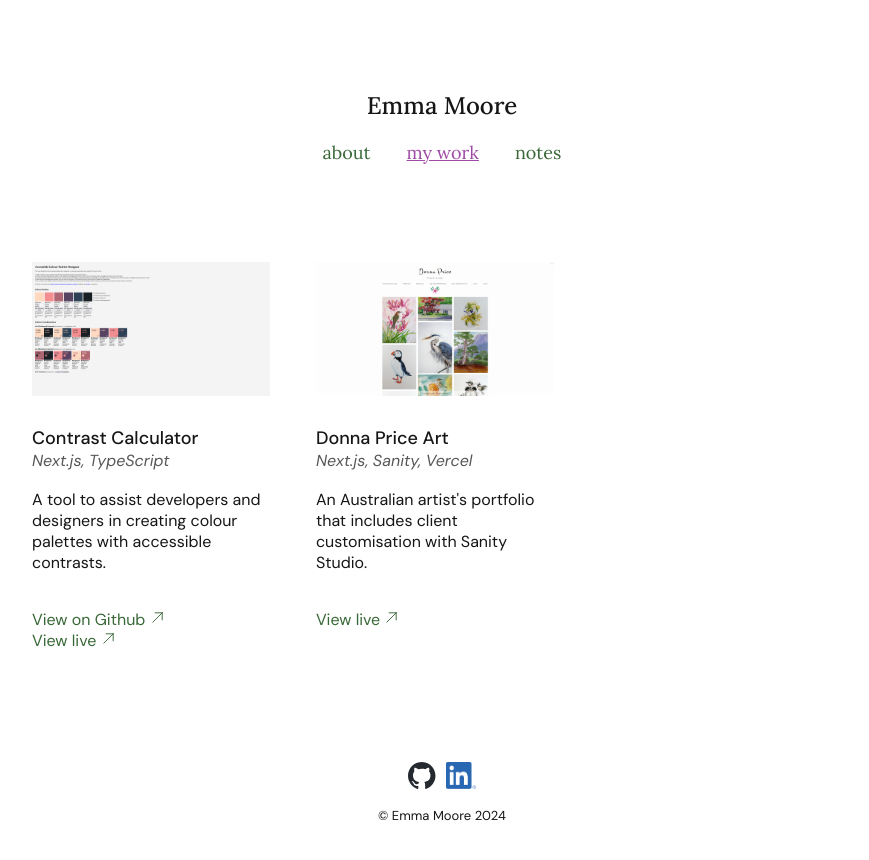
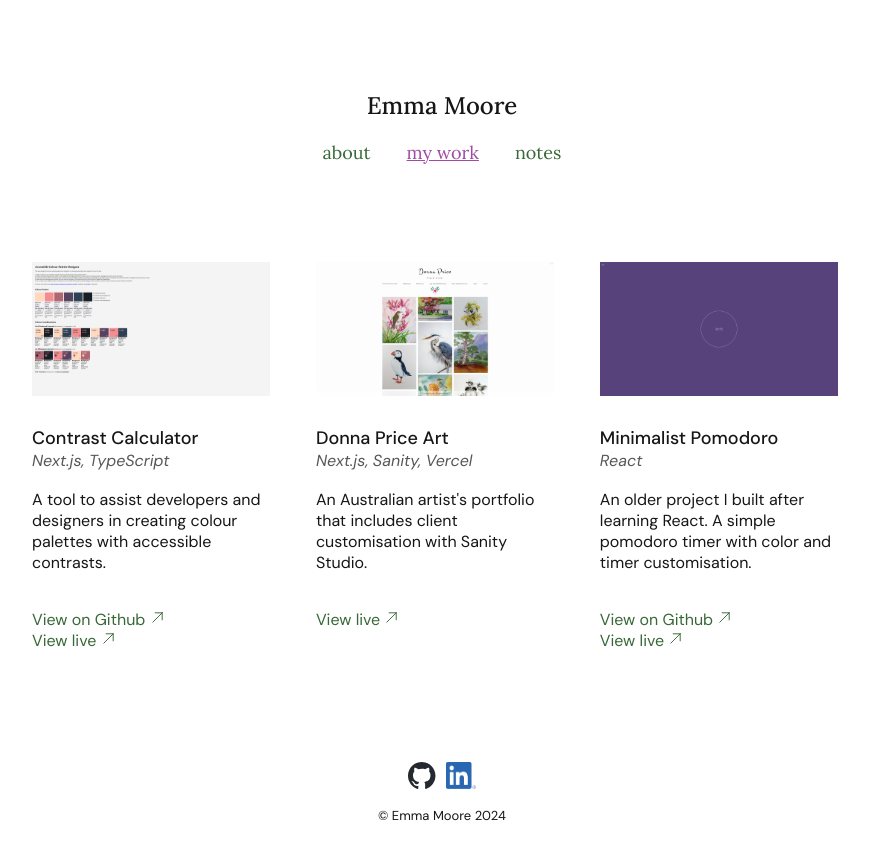
Before and after one commit to emoore29/My-Portfolio, a Next.js app: page / in a window 1280 px wide. Shown: the top 860 px of the page, without its empty margins (198-1067 px from the left). Built offline with nearby package versions, Linux system fonts and the light colour scheme; a web font is replaced by a local one.

Commit message:
added pomodoro to projects

```diff
--- a/pages/index.js
+++ b/pages/index.js
@@ -28,16 +28,17 @@ export default function Home() {
         "An Australian artist's portfolio that includes client customisation with Sanity Studio.",
       src: "dpa.png",
     },
-    // {
-    //   id: "norspac",
-    //   github: null,
-    //   live: "https://norspac.com/",
-    //   title: "Norspac",
-    //   tech: "Gatsby, Shopify, Netlify",
-    //   alt: "Screenshot of art portfolio website.",
-    //   description: "Artist portfolio and store.",
-    //   src: "norspac.png",
-    // },
+    {
+      id: "pomodoro",
+      github: "https://github.com/emoore29/Pomodoro",
+      live: "https://emoore29.github.io/Pomodoro/",
+      title: "Minimalist Pomodoro",
+      tech: "React",
+      alt: "Screenshot of pomodoro website.",
+      description:
+        "An older project I built after learning React. A simple pomodoro timer with color and timer customisation.",
+      src: "pomodoro.png",
+    },
   ];
 
   return (
```
Also changed, not shown: public/images/pomodoro.png (added).
